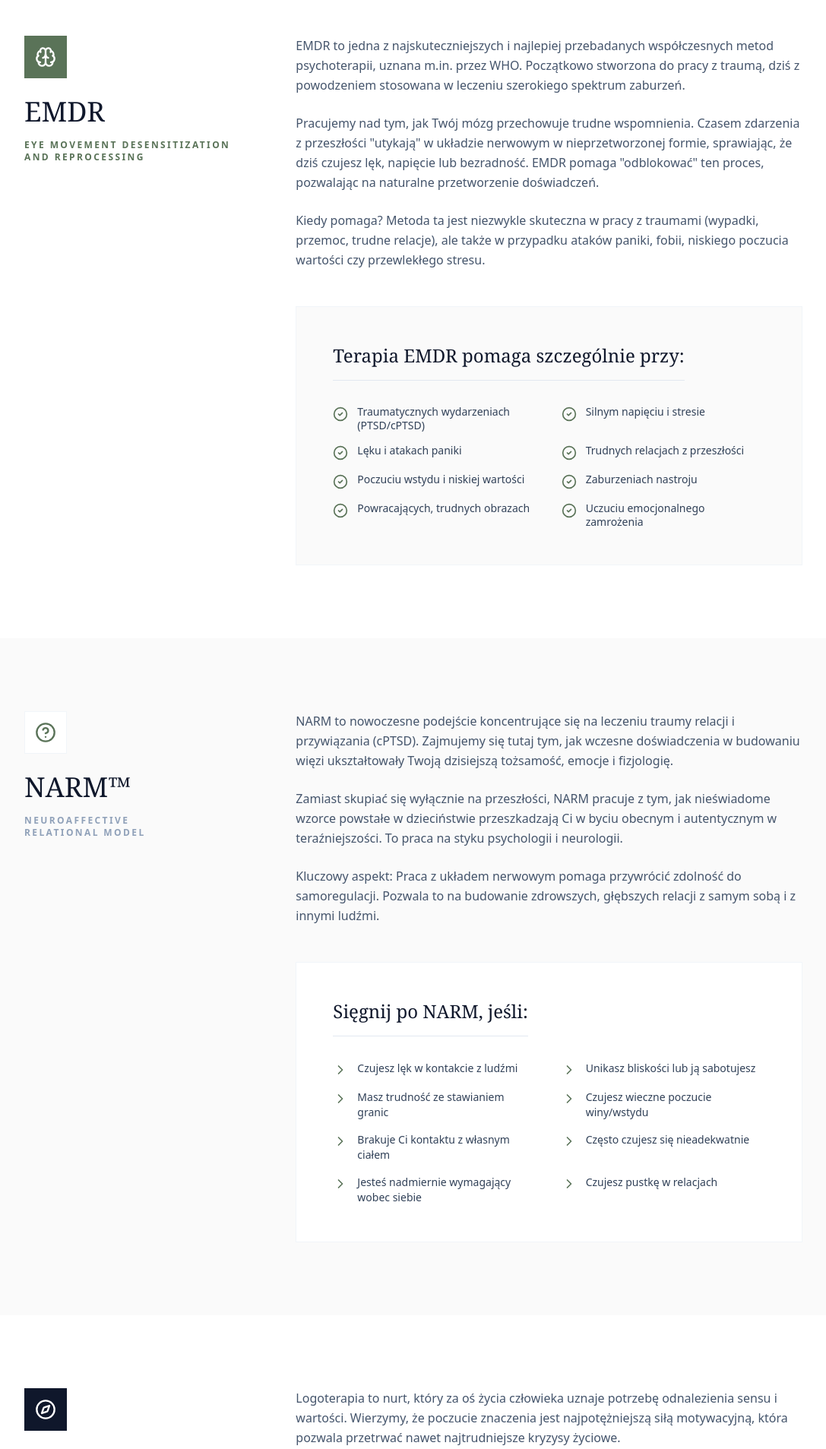
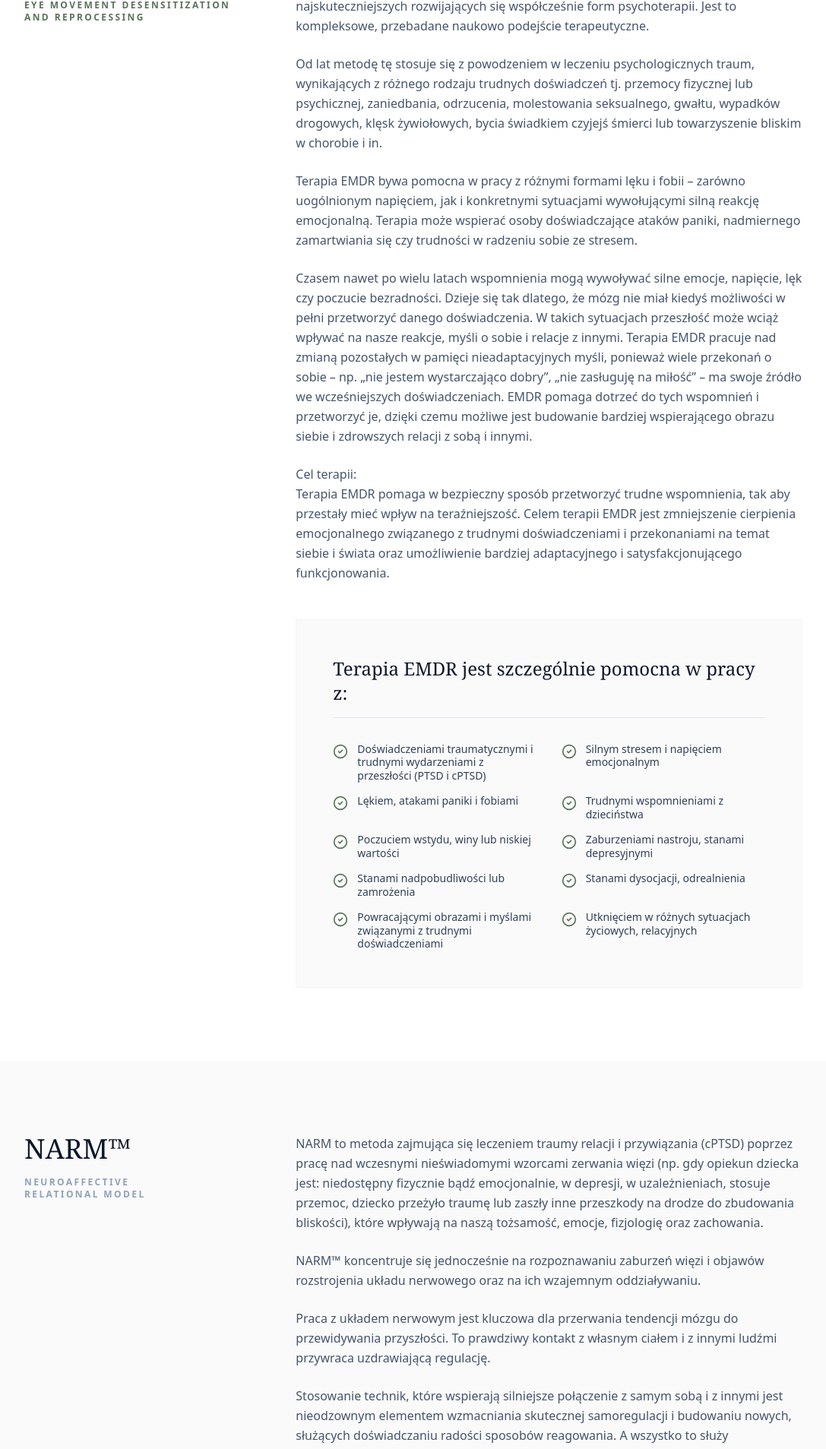
Before and after one commit to HeroFabi/anna-kupiec---psychoterapiav2, a Next.js app: page /metody-pracy in a window 1280 px wide. Shown: the part 681-2588 px from the top of the page at 76% size, without its empty margins (96-1183 px from the left). Built offline with nearby package versions, Linux system fonts and the light colour scheme.

Commit message:
feat: add About, Contact, Hero, and Pricing sections, a new 'metody-pracy' page, and site icons.

```diff
--- a/app/metody-pracy/page.tsx
+++ b/app/metody-pracy/page.tsx
@@ -3,7 +3,7 @@
 import Navbar, { navLinks } from '@/components/sections/Navbar';
 import Footer from '@/components/sections/Footer';
 import { FadeIn } from '@/components/ui/FadeIn';
-import { Brain, HelpCircle, Compass, CheckCircle2, ChevronRight, ArrowLeft } from 'lucide-react';
+import { CheckCircle2, ChevronRight, ArrowLeft } from 'lucide-react';
 import Link from 'next/link';
 
 export default function MetodyPracyPage() {
@@ -30,11 +30,11 @@ export default function MetodyPracyPage() {
             </div>
 
             <div className="max-w-3xl">
-              <h1 className="font-serif text-5xl md:text-7xl text-slate-900 leading-[1.1] mb-8">
+              <h1 className="font-serif text-3xl md:text-5xl text-slate-900 leading-[1.1] mb-8">
                 Poznaj moje <br />
-                <span className="text-[#5A7358] italic">metody pracy</span>
+                <span>metody pracy</span>
               </h1>
-              <p className="text-xl text-slate-600 font-light leading-relaxed">
+              <p className="text-base text-slate-600 font-light leading-relaxed">
                 Podejście terapeutyczne, które stosuję, opiera się na integracji sprawdzonych nurtów psychoterapii.
                 Dzięki temu mogę dopasować proces do Twoich indywidualnych potrzeb, historii i celów,
                 zapewniając bezpieczną przestrzeń do rozwoju.
@@ -52,11 +52,7 @@ export default function MetodyPracyPage() {
             <FadeIn>
               <div className="grid md:grid-cols-12 gap-12 items-start">
                 <div className="md:col-span-4 md:sticky md:top-32">
-                  <div className="flex items-center gap-4 mb-6">
-                    <div className="w-14 h-14 bg-[#5A7358] flex items-center justify-center text-white">
-                      <Brain className="w-7 h-7" />
-                    </div>
-                  </div>
+
                   <h2 className="font-serif text-4xl text-slate-900 mb-4">EMDR</h2>
                   <p className="text-xs font-bold text-[#5A7358] tracking-[0.2em] uppercase">
                     Eye Movement Desensitization <br /> and Reprocessing
@@ -66,30 +62,39 @@ export default function MetodyPracyPage() {
                 <div className="md:col-span-8">
                   <div className="prose prose-slate prose-lg max-w-none text-slate-600 font-light leading-relaxed space-y-6">
                     <p>
-                      EMDR to jedna z najskuteczniejszych i najlepiej przebadanych współczesnych metod psychoterapii, uznana m.in. przez WHO. Początkowo stworzona do pracy z traumą, dziś z powodzeniem stosowana w leczeniu szerokiego spektrum zaburzeń.
+                      EMDR (Eye Movement Desensitization and Reprocessing), Nazwa najczęściej tłumaczona jako „terapia odwrażliwiania za pomocą ruchu gałek ocznych”, uznana za jedną z najskuteczniejszych rozwijających się współcześnie form psychoterapii. Jest to kompleksowe, przebadane naukowo podejście terapeutyczne.
                     </p>
                     <p>
-                      Pracujemy nad tym, jak Twój mózg przechowuje trudne wspomnienia. Czasem zdarzenia z przeszłości &quot;utykają&quot; w układzie nerwowym w nieprzetworzonej formie, sprawiając, że dziś czujesz lęk, napięcie lub bezradność. EMDR pomaga &quot;odblokować&quot; ten proces, pozwalając na naturalne przetworzenie doświadczeń.
+                      Od lat metodę tę stosuje się z powodzeniem w leczeniu psychologicznych traum, wynikających z różnego rodzaju trudnych doświadczeń tj. przemocy fizycznej lub psychicznej, zaniedbania, odrzucenia, molestowania seksualnego, gwałtu, wypadków drogowych, klęsk żywiołowych, bycia świadkiem czyjejś śmierci lub towarzyszenie bliskim w chorobie i in.
                     </p>
                     <p>
-                      <strong>Kiedy pomaga?</strong> Metoda ta jest niezwykle skuteczna w pracy z traumami (wypadki, przemoc, trudne relacje), ale także w przypadku ataków paniki, fobii, niskiego poczucia wartości czy przewlekłego stresu.
+                      Terapia EMDR bywa pomocna w pracy z różnymi formami lęku i fobii – zarówno uogólnionym napięciem, jak i konkretnymi sytuacjami wywołującymi silną reakcję emocjonalną. Terapia może wspierać osoby doświadczające ataków paniki, nadmiernego zamartwiania się czy trudności w radzeniu sobie ze stresem.
+                    </p>
+                    <p>
+                      Czasem nawet po wielu latach wspomnienia mogą wywoływać silne emocje, napięcie, lęk czy poczucie bezradności. Dzieje się tak dlatego, że mózg nie miał kiedyś możliwości w pełni przetworzyć danego doświadczenia. W takich sytuacjach przeszłość może wciąż wpływać na nasze reakcje, myśli o sobie i relacje z innymi. Terapia EMDR pracuje nad zmianą pozostałych w pamięci nieadaptacyjnych myśli, ponieważ wiele przekonań o sobie – np. „nie jestem wystarczająco dobry”, „nie zasługuję na miłość” – ma swoje źródło we wcześniejszych doświadczeniach. EMDR pomaga dotrzeć do tych wspomnień i przetworzyć je, dzięki czemu możliwe jest budowanie bardziej wspierającego obrazu siebie i zdrowszych relacji z sobą i innymi.
+                    </p>
+                    <p>
+                      <strong>Cel terapii:</strong><br />
+                      Terapia EMDR pomaga w bezpieczny sposób przetworzyć trudne wspomnienia, tak aby przestały mieć wpływ na teraźniejszość. Celem terapii EMDR jest zmniejszenie cierpienia emocjonalnego związanego z trudnymi doświadczeniami i przekonaniami na temat siebie i świata oraz umożliwienie bardziej adaptacyjnego i satysfakcjonującego funkcjonowania.
                     </p>
                   </div>
 
                   <div className="mt-12 p-8 md:p-12 bg-[#FAFAFA] border border-slate-100 transition-hover duration-500">
                     <h3 className="font-serif text-2xl mb-8 text-slate-900 border-b border-slate-200 pb-4 inline-block">
-                      Terapia EMDR pomaga szczególnie przy:
+                      Terapia EMDR jest szczególnie pomocna w pracy z:
                     </h3>
                     <ul className="grid sm:grid-cols-2 gap-x-8 gap-y-4">
                       {[
-                        "Traumatycznych wydarzeniach (PTSD/cPTSD)",
-                        "Silnym napięciu i stresie",
-                        "Lęku i atakach paniki",
-                        "Trudnych relacjach z przeszłości",
-                        "Poczuciu wstydu i niskiej wartości",
-                        "Zaburzeniach nastroju",
-                        "Powracających, trudnych obrazach",
-                        "Uczuciu emocjonalnego zamrożenia"
+                        "Doświadczeniami traumatycznymi i trudnymi wydarzeniami z przeszłości (PTSD i cPTSD)",
+                        "Silnym stresem i napięciem emocjonalnym",
+                        "Lękiem, atakami paniki i fobiami",
+                        "Trudnymi wspomnieniami z dzieciństwa",
+                        "Poczuciem wstydu, winy lub niskiej wartości",
+                        "Zaburzeniami nastroju, stanami depresyjnymi",
+                        "Stanami nadpobudliwości lub zamrożenia",
+                        "Stanami dysocjacji, odrealnienia",
+                        "Powracającymi obrazami i myślami związanymi z trudnymi doświadczeniami",
+                        "Utknięciem w różnych sytuacjach życiowych, relacyjnych"
                       ].map((item, i) => (
                         <li key={i} className="flex items-start text-sm">
                           <CheckCircle2 className="w-5 h-5 text-[#5A7358] mr-3 shrink-0 mt-0.5" />
@@ -111,11 +116,7 @@ export default function MetodyPracyPage() {
               <FadeIn>
                 <div className="grid md:grid-cols-12 gap-12 items-start">
                   <div className="md:col-span-4 md:sticky md:top-32">
-                    <div className="flex items-center gap-4 mb-6">
-                      <div className="w-14 h-14 bg-white border border-slate-100 flex items-center justify-center text-[#5A7358]">
-                        <HelpCircle className="w-7 h-7" />
-                      </div>
-                    </div>
+
                     <h2 className="font-serif text-4xl text-slate-900 mb-4">NARM™</h2>
                     <p className="text-xs font-bold text-slate-400 tracking-[0.2em] uppercase">
                       NeuroAffective <br /> Relational Model
@@ -125,30 +126,39 @@ export default function MetodyPracyPage() {
                   <div className="md:col-span-8">
                     <div className="prose prose-slate prose-lg max-w-none text-slate-600 font-light leading-relaxed space-y-6">
                       <p>
-                        NARM to nowoczesne podejście koncentrujące się na leczeniu traumy relacji i przywiązania (cPTSD). Zajmujemy się tutaj tym, jak wczesne doświadczenia w budowaniu więzi ukształtowały Twoją dzisiejszą tożsamość, emocje i fizjologię.
+                        NARM to metoda zajmująca się leczeniem traumy relacji i przywiązania (cPTSD) poprzez pracę nad wczesnymi nieświadomymi wzorcami zerwania więzi (np. gdy opiekun dziecka jest: niedostępny fizycznie bądź emocjonalnie, w depresji, w uzależnieniach, stosuje przemoc, dziecko przeżyło traumę lub zaszły inne przeszkody na drodze do zbudowania bliskości), które wpływają na naszą tożsamość, emocje, fizjologię oraz zachowania.
                       </p>
                       <p>
-                        Zamiast skupiać się wyłącznie na przeszłości, NARM pracuje z tym, jak nieświadome wzorce powstałe w dzieciństwie przeszkadzają Ci w byciu obecnym i autentycznym w teraźniejszości. To praca na styku psychologii i neurologii.
+                        NARM™ koncentruje się jednocześnie na rozpoznawaniu zaburzeń więzi i objawów rozstrojenia układu nerwowego oraz na ich wzajemnym oddziaływaniu.
                       </p>
                       <p>
-                        <strong>Kluczowy aspekt:</strong> Praca z układem nerwowym pomaga przywrócić zdolność do samoregulacji. Pozwala to na budowanie zdrowszych, głębszych relacji z samym sobą i z innymi ludźmi.
+                        Praca z układem nerwowym jest kluczowa dla przerwania tendencji mózgu do przewidywania przyszłości. To prawdziwy kontakt z własnym ciałem i z innymi ludźmi przywraca uzdrawiającą regulację.
+                      </p>
+                      <p>
+                        Stosowanie technik, które wspierają silniejsze połączenie z samym sobą i z innymi jest nieodzownym elementem wzmacniania skutecznej samoregulacji i budowaniu nowych, służących doświadczaniu radości sposobów reagowania. A wszystko to służy umiejętnościom budowania satysfakcjonującej relacji ze sobą oraz innymi.
+                      </p>
+                      <p>
+                        NARM™ bazuje na powiązaniach pomiędzy problemami psychologicznymi a ciałem, i czerpiąc z umiejętności stosowanych w pracy z traumą szokową, tworzy spójne podejście do leczenia traumy rozwojowej.
                       </p>
                     </div>
 
                     <div className="mt-12 p-8 md:p-12 bg-white border border-slate-100">
                       <h3 className="font-serif text-2xl mb-8 text-slate-900 border-b border-slate-200 pb-4 inline-block">
-                        Sięgnij po NARM, jeśli:
+                        Metoda polecana jeśli:
                       </h3>
                       <ul className="grid sm:grid-cols-2 gap-x-8 gap-y-4">
                         {[
-                          "Czujesz lęk w kontakcie z ludźmi",
-                          "Unikasz bliskości lub ją sabotujesz",
-                          "Masz trudność ze stawianiem granic",
-                          "Czujesz wieczne poczucie winy/wstydu",
-                          "Brakuje Ci kontaktu z własnym ciałem",
-                          "Często czujesz się nieadekwatnie",
-                          "Jesteś nadmiernie wymagający wobec siebie",
-                          "Czujesz pustkę w relacjach"
+                          "Unikasz kontaktu z innymi ludźmi",
+                          "Czujesz lęk w relacjach z ludźmi",
+                          "Przejawiasz bierną postawę w związku",
+                          "Zrywasz relację z niewiadomych powodów",
+                          "Jesteś agresywny w relacjach",
+                          "Czujesz zawstydzenie, poczucie winy",
+                          "Masz niskie poczucie wartości",
+                          "Nie jesteś w kontakcie ze swoim ciałem i swoimi emocjami",
+                          "Nie jesteś zdolny do zdrowej zależności i współzależności z innymi ludźmi",
+                          "Nie umiesz stawiać granic",
+                          "Przejawiasz nadmiarowe wymagania i roszczenia w stosunku do partnera"
                         ].map((item, i) => (
                           <li key={i} className="flex items-start text-sm">
                             <ChevronRight className="w-5 h-5 text-[#5A7358] mr-3 shrink-0 mt-0.5" />
@@ -170,11 +180,7 @@ export default function MetodyPracyPage() {
             <FadeIn>
               <div className="grid md:grid-cols-12 gap-12 items-start">
                 <div className="md:col-span-4 md:sticky md:top-32">
-                  <div className="flex items-center gap-4 mb-6">
-                    <div className="w-14 h-14 bg-slate-900 flex items-center justify-center text-white">
-                      <Compass className="w-7 h-7" />
-                    </div>
-                  </div>
+
                   <h2 className="font-serif text-4xl text-slate-900 mb-4">Logoterapia</h2>
                   <p className="text-xs font-bold text-slate-400 tracking-[0.2em] uppercase">
                     Psychoterapia skoncentrowana <br /> na sensie
@@ -184,34 +190,54 @@ export default function MetodyPracyPage() {
                 <div className="md:col-span-8">
                   <div className="prose prose-slate prose-lg max-w-none text-slate-600 font-light leading-relaxed space-y-6">
                     <p>
-                      Logoterapia to nurt, który za oś życia człowieka uznaje potrzebę odnalezienia sensu i wartości. Wierzymy, że poczucie znaczenia jest najpotężniejszą siłą motywacyjną, która pozwala przetrwać nawet najtrudniejsze kryzysy życiowe.
+                      Logoterapia to nurt psychoterapii, której podejście opiera się na przekonaniu, że jedną z najważniejszych ludzkich potrzeb jest <strong>poszukiwanie sensu i znaczenia w życiu</strong>. Poczucie sensu pomaga człowiekowi radzić sobie z trudnościami, cierpieniem i kryzysami życiowymi.
                     </p>
                     <p>
-                      W procesie terapeutycznym wspieram Cię w odkrywaniu Twojego osobistego &quot;dlaczego&quot;. Logoterapia nie analizuje tylko deficytów, ale szuka Twojego potencjału, wolności wewnętrznej i odpowiedzialności za kształt własnego życia.
+                      W ujęciu logoterapii wiele trudności psychicznych wiąże się nie tylko z konfliktem wewnętrznym czy objawami emocjonalnymi, lecz także z doświadczeniem utraty znaczenia, kierunku lub wartości, które nadają życiu spójność. Logoterapia zakłada, że nawet w bardzo trudnych okolicznościach człowiek może odnaleźć znaczenie swoich doświadczeń i zachować wewnętrzną wolność w sposobie, w jaki na nie reaguje.
                     </p>
-                    <div className="bg-[#5A7358]/5 p-8 border border-[#5A7358]/10 italic my-8">
-                      &quot;Ten, kto wie, dlaczego żyje, nie musi się martwić o to, jak żyje&quot; – te słowa Victora Frankla, twórcy nurtu, najlepiej oddają ducha tej pracy.
+                    <p>
+                      Logoterapia nie koncentruje się na analizowaniu problemów czy przeszłości, lecz wspiera człowieka w odkrywaniu <strong>osobistego sensu, celów i wartości</strong>, które mogą nadać życiu większą spójność i kierunek. W procesie terapeutycznym ważne jest również rozwijanie poczucia odpowiedzialności za własne wybory oraz odkrywanie możliwości działania nawet w sytuacjach, które wydają się bardzo ograniczające.
+                    </p>
+
+                    <div className="bg-[#5A7358]/5 p-8 border border-[#5A7358]/10 my-8">
+                      <p className="font-serif text-2xl text-slate-800 mb-6 not-prose">Logoterapia opiera się na kilku ważnych ideach:</p>
+                      <ul className="space-y-4 not-prose">
+                        <li className="flex items-start">
+                          <span className="w-1.5 h-1.5 rounded-full bg-[#5A7358] mr-4 mt-2.5 shrink-0"></span>
+                          <span className="text-slate-600 font-light leading-relaxed"><strong>Wola sensu</strong> – naturalna potrzeba odnajdywania znaczenia w życiu</span>
+                        </li>
+                        <li className="flex items-start">
+                          <span className="w-1.5 h-1.5 rounded-full bg-[#5A7358] mr-4 mt-2.5 shrink-0"></span>
+                          <span className="text-slate-600 font-light leading-relaxed"><strong>Wolność wewnętrzna</strong> – zdolność wyboru postawy wobec trudnych doświadczeń</span>
+                        </li>
+                        <li className="flex items-start">
+                          <span className="w-1.5 h-1.5 rounded-full bg-[#5A7358] mr-4 mt-2.5 shrink-0"></span>
+                          <span className="text-slate-600 font-light leading-relaxed"><strong>Odpowiedzialność za własne życie</strong> – możliwość nadawania kierunku swoim działaniom tym, co dla danej osoby jest naprawdę ważne.</span>
+                        </li>
+                      </ul>
                     </div>
+
+                    <p>
+                      Dzięki temu możliwe staje się przeżywanie większego poczucia kierunku, sprawczości i satysfakcji z życia nawet pomimo życiowych trudności.
+                    </p>
                   </div>
 
                   <div className="mt-12 p-8 md:p-12 bg-[#FAFAFA] border border-slate-100">
                     <h3 className="font-serif text-2xl mb-8 text-slate-900 border-b border-slate-200 pb-4 inline-block">
-                      Wsparcie w obszarach:
+                      Logoterapia może być szczególnie pomocna w sytuacjach takich jak:
                     </h3>
                     <ul className="grid sm:grid-cols-2 gap-x-8 gap-y-4">
                       {[
-                        "Kryzysy egzystencjalne i brak sensu",
-                        "Doświadczenie pustki wewnętrznej",
-                        "Trudne zmiany życiowe (strata, choroba)",
-                        "Brak motywacji i kierunku działania",
-                        "Trudności w odnajdywaniu wartości",
-                        "Poczucie niezadowolenia mimo sukcesów",
-                        "Lęki egzystencjalne",
-                        "Budowanie poczucia sprawczości"
+                        "Kryzysy egzystencjalne i poczucie braku sensu życia",
+                        "Momenty dużych zmian życiowych lub utraty dotychczasowego kierunku",
+                        "Doświadczenie pustki wewnętrznej i braku motywacji",
+                        "Trudności w odnajdywaniu własnych wartości i celów",
+                        "Przeżywanie straty, choroby lub innych trudnych doświadczeń",
+                        "Długotrwałe poczucie niezadowolenia z życia mimo pozornego „spełnienia”"
                       ].map((item, i) => (
                         <li key={i} className="flex items-start text-sm">
                           <CheckCircle2 className="w-5 h-5 text-[#5A7358] mr-3 shrink-0 mt-0.5" />
-                          <span className="text-slate-700">{item}</span>
+                          <span className="text-slate-700 leading-tight">{item}</span>
                         </li>
                       ))}
                     </ul>
--- a/components/sections/About.tsx
+++ b/components/sections/About.tsx
@@ -18,7 +18,6 @@ export default function About() {
 
         <FadeIn>
           <div>
-            <span className="text-[#5A7358] font-semibold tracking-widest uppercase text-xs mb-3 block">Poznajmy się</span>
             <h2 className="font-serif text-4xl md:text-5xl mb-10 text-slate-900">
               O Mnie
             </h2>
@@ -55,6 +54,10 @@ export default function About() {
                   <span>Posiadam doświadczenie organizowania i prowadzenia treningów rozwojowych.</span>
                 </li>
               </ul>
+              <p className="mt-10 text-slate-900 border-t border-slate-100 pt-8">
+                W życiu prywatnym cenię sobie sztukę i sport.<br />
+                Interesuję się fizyką kwantową i duchowością w psychoterapii.
+              </p>
             </div>
           </div>
         </FadeIn>
--- a/components/sections/Contact.tsx
+++ b/components/sections/Contact.tsx
@@ -42,7 +42,6 @@ export default function Contact() {
     <section id="kontakt" className="py-24 px-4 max-w-7xl mx-auto w-full">
       <FadeIn>
         <div className="text-center mb-16">
-          <span className="text-[#5A7358] font-semibold tracking-widest uppercase text-xs mb-3 block">Zrób pierwszy krok</span>
           <h2 className="font-serif text-4xl md:text-5xl text-slate-900">
             Kontakt
           </h2>
@@ -58,7 +57,7 @@ export default function Contact() {
                 <div className="w-12 h-12 bg-white/10 flex items-center justify-center mr-6 group-hover:bg-white/20 transition-colors">
                   <MapPin className="w-6 h-6" />
                 </div>
-                <p>ul. Mickiewicza 24/4c<br/>60-836 Poznań</p>
+                <p>ul. Mickiewicza 24/4c<br />60-836 Poznań</p>
               </div>
               <a href="tel:+48609048100" className="flex items-center group transition-opacity hover:opacity-80 w-fit">
                 <div className="w-12 h-12 bg-white/10 flex items-center justify-center mr-6 group-hover:bg-white/20 transition-colors">
--- a/components/sections/Hero.tsx
+++ b/components/sections/Hero.tsx
@@ -31,8 +31,11 @@ export default function Hero() {
           <h1 className="font-serif text-2xl md:text-5xl lg:text-6xl mb-6 leading-tight text-white">
             Bezpieczna przestrzeń <br /><span className="font-light">w leczeniu zranień w relacjach</span>
           </h1>
+          <p className="text-base md:text-lg mb-2 text-white/80 font-light leading-relaxed max-w-2xl mx-auto">
+            Specjalizuję się w pracy z traumą relacyjną,
+          </p>
           <p className="text-base md:text-lg mb-10 text-white/80 font-light leading-relaxed max-w-2xl mx-auto">
-            Specjalizuję się w pracy z traumą relacyjną, wynikających z trudnych relacji i więzi.
+            wynikającą z trudnych relacji i więzi.
           </p>
           <a
             href="#kontakt"
--- a/components/sections/Pricing.tsx
+++ b/components/sections/Pricing.tsx
@@ -13,7 +13,6 @@ export default function Pricing() {
       <div className="max-w-5xl mx-auto">
         <FadeIn>
           <div className="text-center mb-16">
-            <span className="text-[#5A7358] font-semibold tracking-widest uppercase text-xs mb-3 block">Inwestycja w siebie</span>
             <h2 className="font-serif text-4xl md:text-5xl text-slate-900">
               Cennik
             </h2>
```
Also changed, not shown: app/apple-icon.tsx (added, +39 -0 lines), app/icon.tsx (added, +39 -0 lines).
